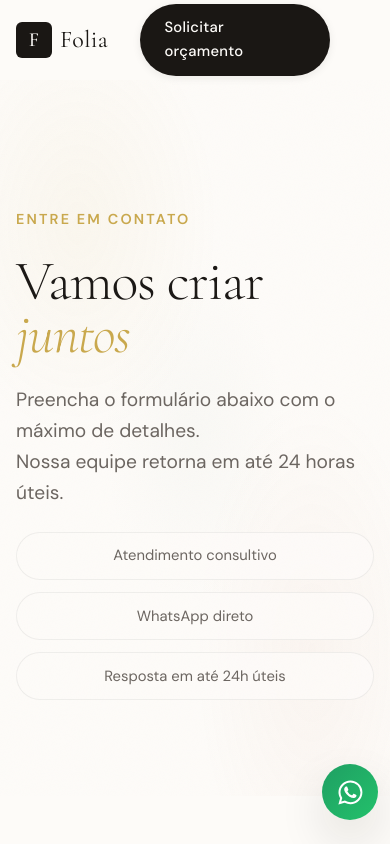
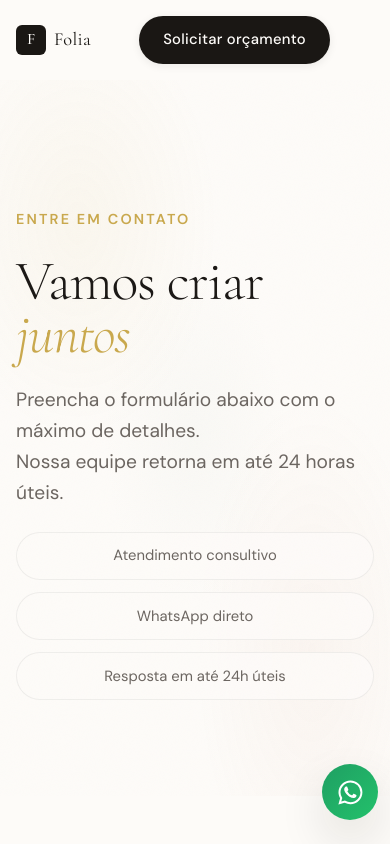
Before and after one commit to Wallaceoll/papelaria-premium, a React (Create React App) app: page /contato in a window 390 px wide. Shown: the top 844 px of the page. Built offline with nearby package versions, Linux system fonts and the light colour scheme.

Commit message:
Ajustar tamanho do botao de solicitar orçamento

```diff
--- a/src/components/Header.css
+++ b/src/components/Header.css
@@ -98,6 +98,7 @@
   font-size: var(--text-xs);
   padding: 10px 20px;
   letter-spacing: 0.04em;
+  white-space: nowrap;
 }
 
 /* Burger */
@@ -202,6 +203,7 @@
 @media (max-width: 900px) {
   .header__inner {
     padding: 0 var(--space-6);
+    gap: var(--space-4);
   }
   .header__nav { display: none; }
   .header__burger { display: flex; }
@@ -215,11 +217,19 @@
 
 @media (max-width: 480px) {
   .header__inner {
-    padding: 0 var(--space-5);
+    padding: 0 var(--space-4);
+    gap: var(--space-2);
+  }
+  .header__logo-text {
+    font-size: 1.15rem;
+  }
+  .header__logo-mark {
+    width: 30px; height: 30px;
+    font-size: 1rem;
   }
   .btn-header {
-    padding: 6px 10px;
-    font-size: 0.6rem;
+    padding: 6px 12px;
+    font-size: 0.65rem;
     letter-spacing: 0;
   }
 }
```
